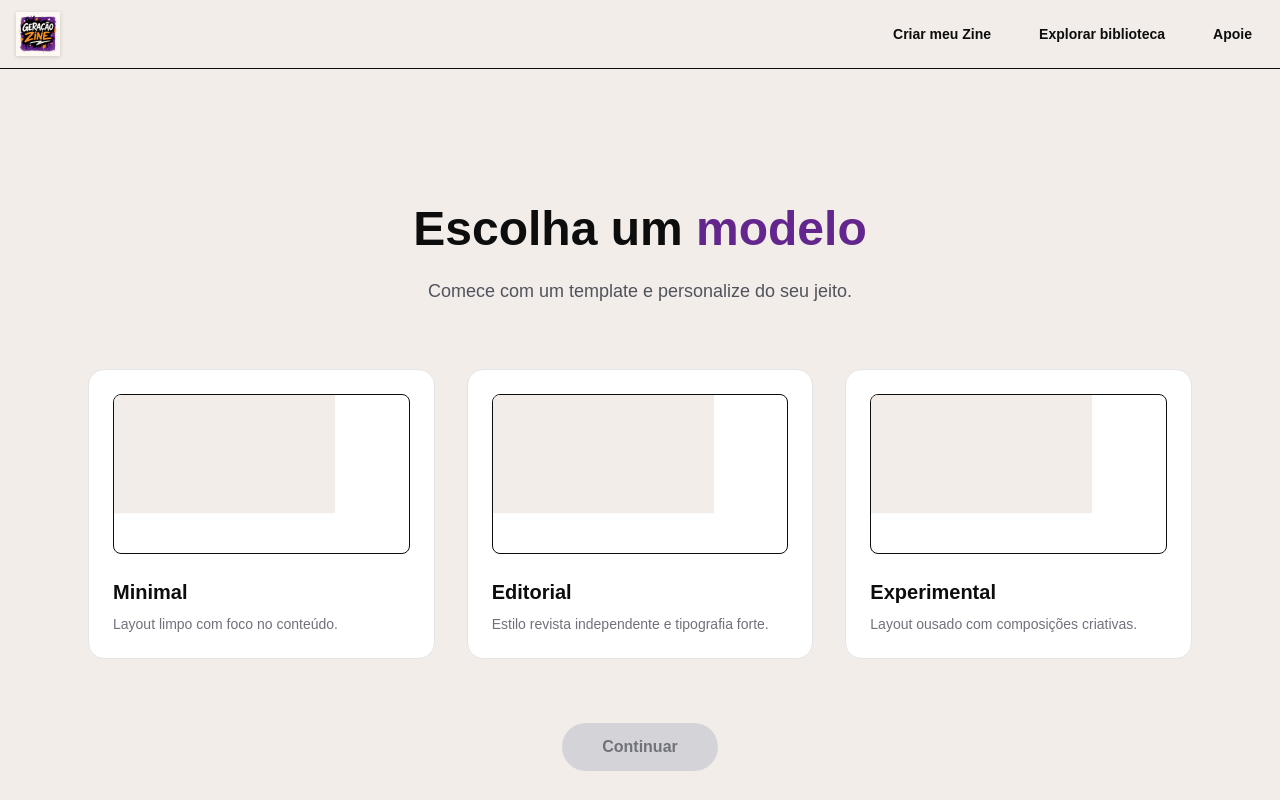
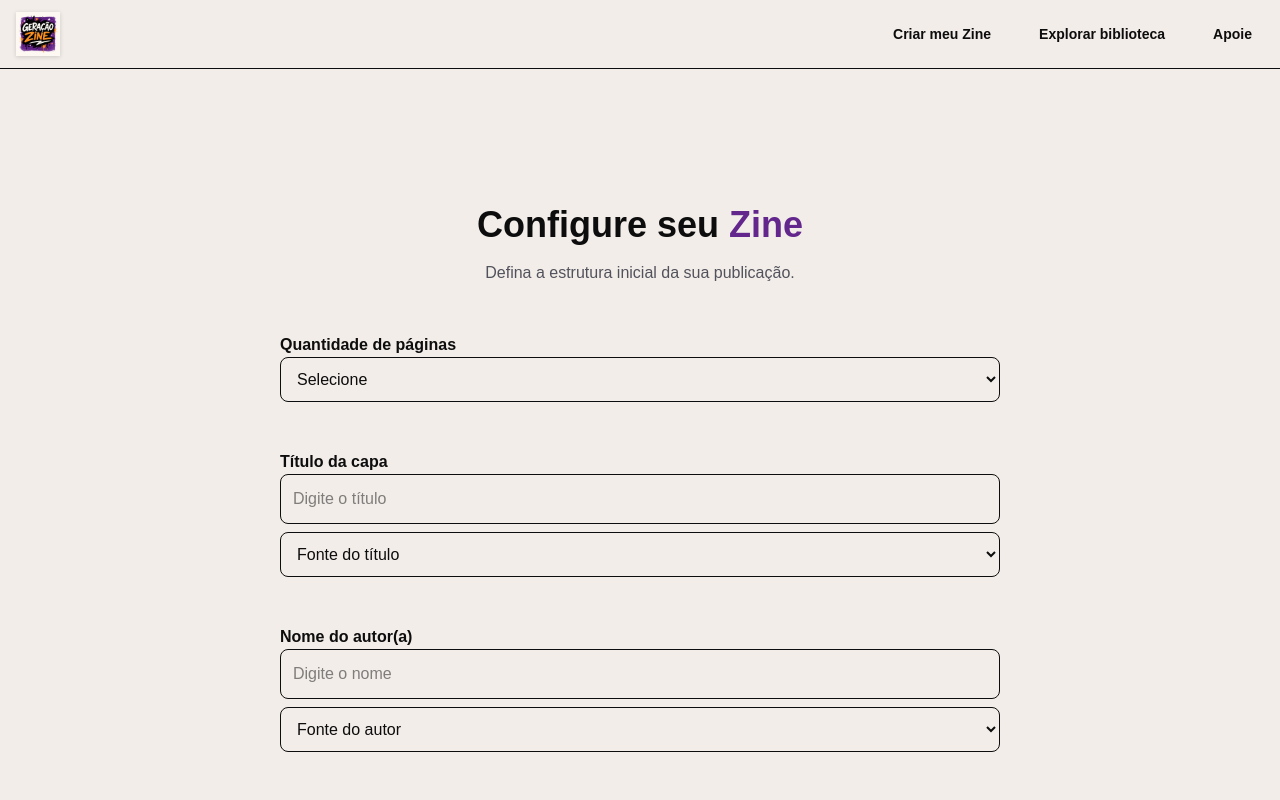
Before and after one commit to Geracao-Zine/geracao-zine, a Next.js app: page /Create in a window 1280 px wide. Shown: the top 800 px of the page. Built offline with nearby package versions, Linux system fonts and the light colour scheme.

Commit message:
atualizando pagina de create

```diff
--- a/src/app/Create/page.tsx
+++ b/src/app/Create/page.tsx
@@ -2,96 +2,142 @@
 import { useState } from "react";
 import { useRouter } from "next/navigation";
 
-const templates = [
-  {
-    id: "minimal",
-    title: "Minimal",
-    description: "Layout limpo com foco no conteúdo.",
-    file: "/templates/minimal.html",
-  },
-  {
-    id: "editorial",
-    title: "Editorial",
-    description: "Estilo revista independente e tipografia forte.",
-    file: "/templates/editorial.html",
-  },
-  {
-    id: "experimental",
-    title: "Experimental",
-    description: "Layout ousado com composições criativas.",
-    file: "/templates/experimental.html",
-  },
-];
-
 export default function CreatePage() {
-  const [selected, setSelected] = useState<string | null>(null);
   const router = useRouter();
 
+  const fontes = [
+    { id: "font-sans", name: "Geist Sans" },
+    { id: "font-mono", name: "Geist Mono" },
+  ];
+
+  const paginas = [4, 8, 12, 16];
+
+  const [pages, setPages] = useState<number | null>(null);
+  const [coverTitle, setCoverTitle] = useState("");
+  const [titleFont, setTitleFont] = useState("");
+  const [authorName, setAuthorName] = useState("");
+  const [authorFont, setAuthorFont] = useState("");
+  const [dateType, setDateType] = useState<"year" | "full">("year");
+
   const handleContinue = () => {
-    if (!selected) return;
-    router.push(`/Editor?template=${selected}`);
+    if (!pages || !coverTitle || !authorName) return;
+
+    const params = new URLSearchParams({
+      pages: String(pages),
+      coverTitle,
+      titleFont,
+      authorName,
+      authorFont,
+      dateType,
+    });
+
+    router.push(`/editor?${params.toString()}`);
   };
+
+  const isValid =
+    pages && coverTitle && authorName && titleFont && authorFont;
 
   return (
     <main className="min-h-screen pt-[var(--navbar-height)] bg-[var(--background)] text-[var(--foreground)]">
-      <section className="max-w-6xl mx-auto px-6 py-20">
+      <section className="max-w-3xl mx-auto px-6 py-20 space-y-12">
 
-        <div className="text-center mb-16">
-          <h1 className="text-4xl md:text-5xl font-bold mb-6">
-            Escolha um <span className="text-[var(--purple-dark)]">modelo</span>
+        <div className="text-center">
+          <h1 className="text-4xl font-bold mb-4">
+            Configure seu <span className="text-[var(--purple-dark)]">Zine</span>
           </h1>
-
-          <p className="text-lg text-zinc-600 max-w-2xl mx-auto">
-            Comece com um template e personalize do seu jeito.
+          <p className="text-zinc-600">
+            Defina a estrutura inicial da sua publicação.
           </p>
         </div>
 
-        <div className="grid gap-8 sm:grid-cols-2 md:grid-cols-3 mb-16">
-
-          {templates.map((template) => {
-            const isActive = selected === template.id;
-
-            return (
-              <button
-                key={template.id}
-                onClick={() => setSelected(template.id)}
-                className={`
-                  text-left p-6 rounded-2xl border transition-all duration-300
-                  ${isActive
-                    ? "border-[var(--purple-dark)] bg-white shadow-xl scale-[1.02]"
-                    : "border-zinc-200 bg-white hover:shadow-lg"}
-                `}
-              >
-                <div className="h-40 rounded-lg overflow-hidden border mb-6">
-                  <iframe
-                    src={template.file}
-                    className="w-full h-full pointer-events-none scale-75 origin-top-left"
-                  />
-                </div>
-
-                <h3 className="text-xl font-semibold mb-2">
-                  {template.title}
-                </h3>
-
-                <p className="text-sm text-zinc-500">
-                  {template.description}
-                </p>
-              </button>
-            );
-          })}
-
+        {/* PÁGINAS */}
+        <div className="space-y-2">
+          <label className="font-semibold">Quantidade de páginas</label>
+          <select
+            className="w-full border rounded-lg p-3"
+            onChange={(e) => setPages(Number(e.target.value))}
+          >
+            <option value="">Selecione</option>
+            {paginas.map((p) => (
+              <option key={p} value={p}>
+                {p} páginas
+              </option>
+            ))}
+          </select>
         </div>
 
-        <div className="text-center">
+        {/* TÍTULO */}
+        <div className="space-y-2">
+          <label className="font-semibold">Título da capa</label>
+          <input
+            type="text"
+            className="w-full border rounded-lg p-3"
+            placeholder="Digite o título"
+            value={coverTitle}
+            onChange={(e) => setCoverTitle(e.target.value)}
+          />
+
+          <select
+            className="w-full border rounded-lg p-3"
+            onChange={(e) => setTitleFont(e.target.value)}
+          >
+            <option value="">Fonte do título</option>
+            {fontes.map((fonte) => (
+              <option key={fonte.id} value={fonte.id}>
+                {fonte.name}
+              </option>
+            ))}
+          </select>
+        </div>
+
+        {/* AUTOR */}
+        <div className="space-y-2">
+          <label className="font-semibold">Nome do autor(a)</label>
+          <input
+            type="text"
+            className="w-full border rounded-lg p-3"
+            placeholder="Digite o nome"
+            value={authorName}
+            onChange={(e) => setAuthorName(e.target.value)}
+          />
+
+          <select
+            className="w-full border rounded-lg p-3"
+            onChange={(e) => setAuthorFont(e.target.value)}
+          >
+            <option value="">Fonte do autor</option>
+            {fontes.map((fonte) => (
+              <option key={fonte.id} value={fonte.id}>
+                {fonte.name}
+              </option>
+            ))}
+          </select>
+        </div>
+
+        {/* DATA */}
+        <div className="space-y-2">
+          <label className="font-semibold">Data</label>
+          <select
+            className="w-full border rounded-lg p-3"
+            onChange={(e) =>
+              setDateType(e.target.value as "year" | "full")
+            }
+          >
+            <option value="year">Apenas o ano</option>
+            <option value="full">Data completa</option>
+          </select>
+        </div>
+
+        {/* BOTÃO */}
+        <div className="text-center pt-8">
           <button
             onClick={handleContinue}
-            disabled={!selected}
-            className={`
-              px-10 py-3 rounded-full font-semibold transition
-              ${selected
+            disabled={!isValid}
+            className={`px-10 py-3 rounded-full font-semibold transition ${
+              isValid
                 ? "bg-[var(--purple-dark)] text-white hover:opacity-90"
-                : "bg-zinc-300 text-zinc-500 cursor-not-allowed"}
-            `}
+                : "bg-zinc-300 text-zinc-500 cursor-not-allowed"
+            }`}
           >
             Continuar
           </button>
```
